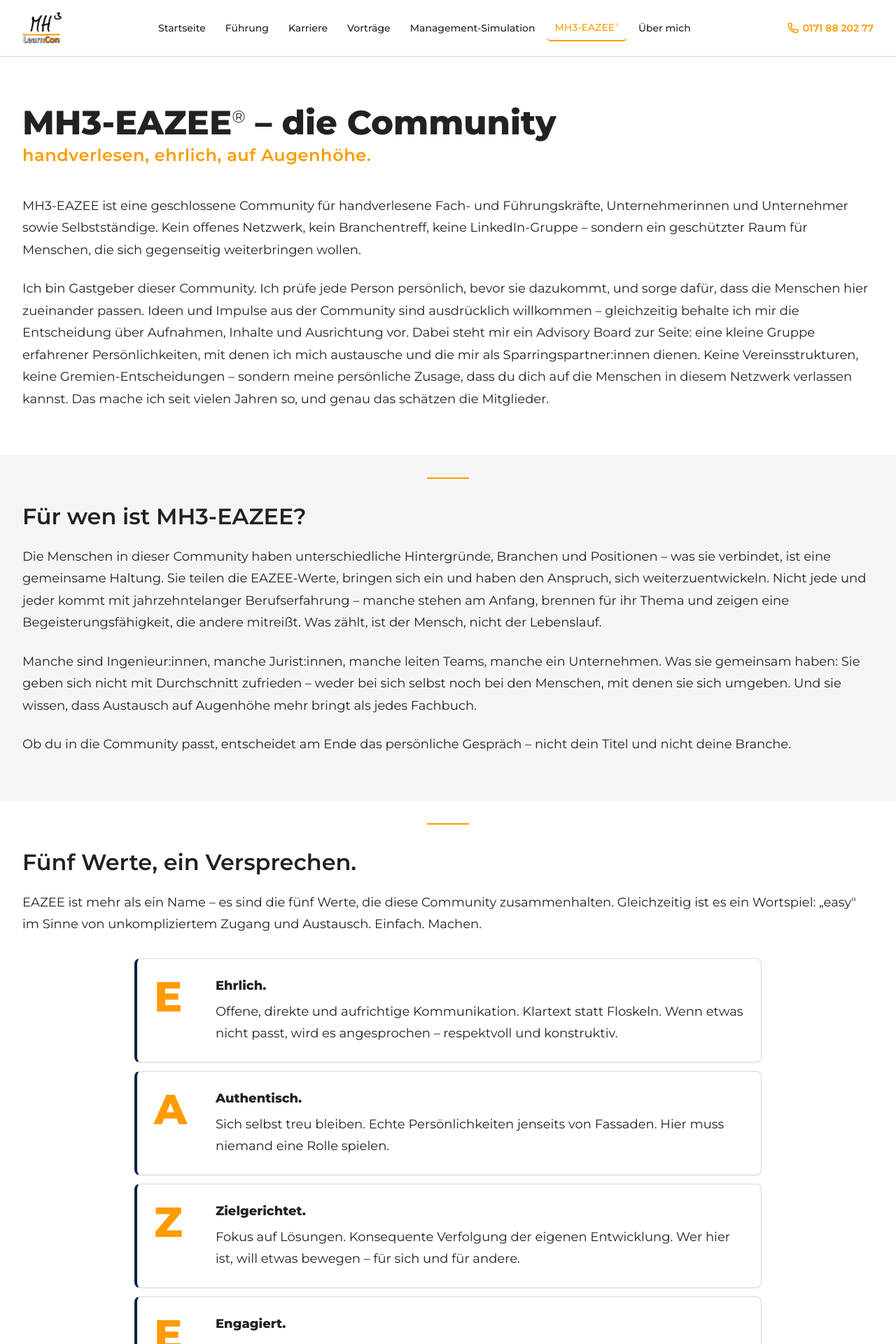
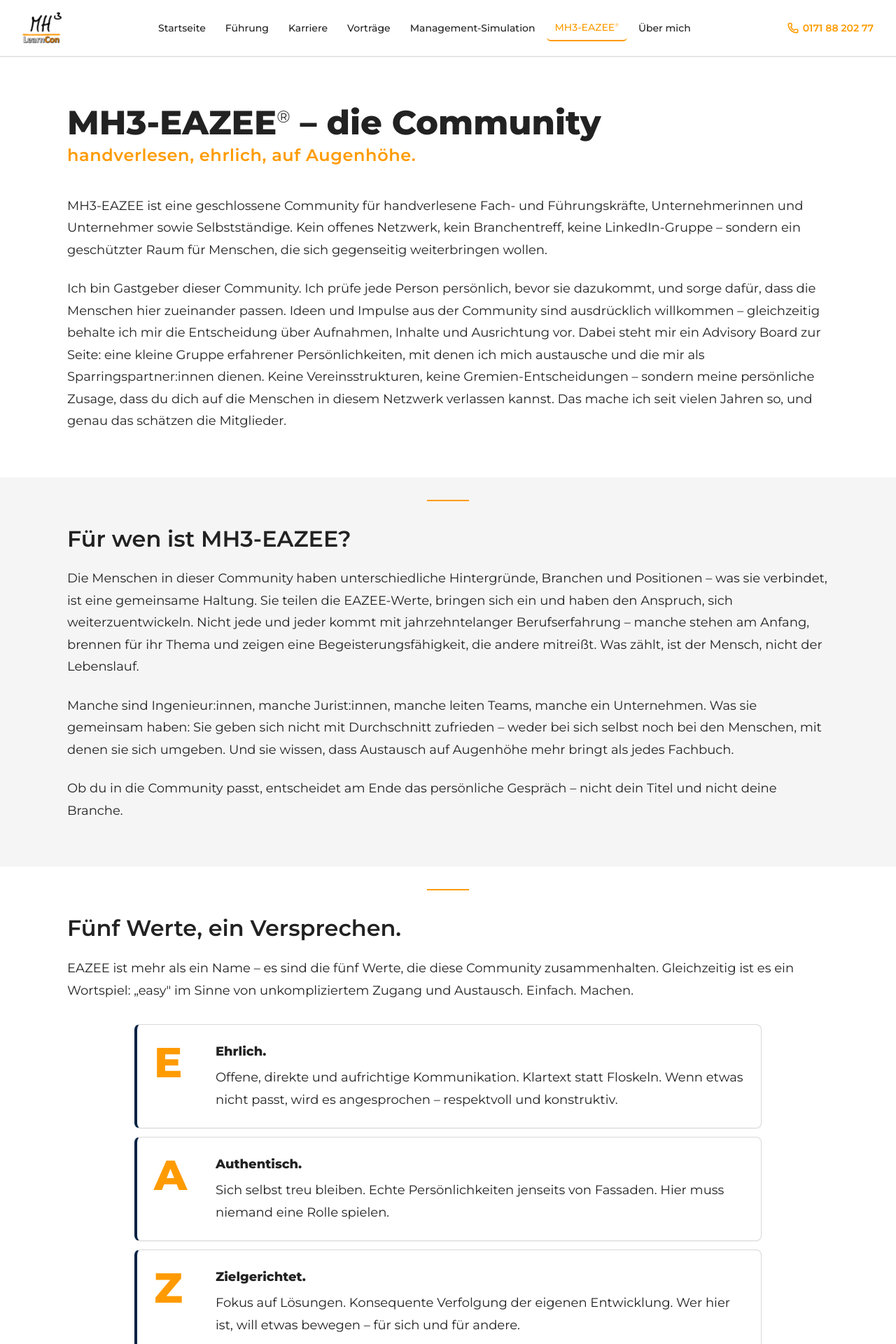
Before and after one commit to MH3-LearnCon/meine-neue-webseite-mit-js, a Next.js app: page /community in a window 1280 px wide. Shown: the top 1920 px of the page at 70% size. Built offline with nearby package versions, Linux system fonts and the light colour scheme.

Commit message:
feat(community): Bewegungs-Finish (Reveal/Hover/animated) + Lesebreite max-w-6xl

```diff
--- a/src/app/community/page.tsx
+++ b/src/app/community/page.tsx
@@ -3,6 +3,7 @@
 import InlineContactSection from "@/components/InlineContactSection";
 import { ProcessSteps } from "@/components/ProcessSteps";
 import SituationCard from "@/components/SituationCard";
+import Reveal from "@/components/Reveal";
 import { R } from "@/components/R";
 
 const COMMUNITY_FORMATS = [
@@ -92,7 +93,7 @@
     <div className="animate-fade-in">
       {/* ── Section 1: Hero ─────────────────────────────────────────── */}
       <section className="bg-white pt-12 md:pt-16 pb-12 md:pb-16">
-        <div className="max-w-7xl mx-auto px-4 sm:px-6 lg:px-8">
+        <div className="max-w-6xl mx-auto px-4 sm:px-6 lg:px-8">
           <h1 className="text-h1 font-extrabold text-brand-text leading-tight">
             MH3-EAZEE<R /> – die Community
           </h1>
@@ -127,7 +128,7 @@
 
       {/* ── Section 2: Für wen? ─────────────────────────────────────── */}
       <section className="bg-[#F5F5F5] pt-6 md:pt-8 pb-12 md:pb-16">
-        <div className="max-w-7xl mx-auto px-4 sm:px-6 lg:px-8">
+        <div className="max-w-6xl mx-auto px-4 sm:px-6 lg:px-8">
           <div
             className="w-[60px] h-[2px] bg-orange mx-auto mb-6 md:mb-8"
             aria-hidden="true"
@@ -163,7 +164,7 @@
 
       {/* ── Section 3: EAZEE-Werte ──────────────────────────────────── */}
       <section className="bg-white pt-6 md:pt-8 pb-12 md:pb-16">
-        <div className="max-w-7xl mx-auto px-4 sm:px-6 lg:px-8">
+        <div className="max-w-6xl mx-auto px-4 sm:px-6 lg:px-8">
           <div
             className="w-[60px] h-[2px] bg-orange mx-auto mb-6 md:mb-8"
             aria-hidden="true"
@@ -179,11 +180,9 @@
           </p>
 
           <div className="max-w-4xl mx-auto space-y-3 mt-8">
-            {COMMUNITY_VALUES.map(({ letter, title, description }) => (
-              <article
-                key={title}
-                className="rounded-lg border border-brand-gray-mid-light border-l-4 border-l-denver-blue bg-white p-4 shadow-sm md:p-6"
-              >
+            {COMMUNITY_VALUES.map(({ letter, title, description }, i) => (
+              <Reveal key={title} delay={i * 80}>
+                <article className="rounded-lg border border-brand-gray-mid-light border-l-4 border-l-denver-blue bg-white p-4 shadow-sm md:p-6">
                   <div className="flex items-start gap-4 md:gap-6">
                     <span className="text-5xl md:text-6xl font-extrabold text-orange leading-none shrink-0 min-w-[3rem] md:min-w-[4rem]">
                       {letter}
@@ -198,6 +197,7 @@
                     </div>
                   </div>
                 </article>
+              </Reveal>
             ))}
           </div>
 
@@ -226,6 +226,7 @@
             Gastgeber organisiere und moderiere.
           </p>
 
+          <Reveal>
             <div className="grid grid-cols-1 md:grid-cols-2 gap-6 md:gap-8 mt-6">
               {COMMUNITY_FORMATS.map(({ title, description }) => (
                 <SituationCard
@@ -234,9 +235,11 @@
                   body={description}
                   compact
                   accent="blue"
+                  hover
                 />
               ))}
             </div>
+          </Reveal>
 
           <p className="text-body text-brand-text mt-8">
             Alle Formate finden auf einer zentralen Plattform statt – kein
@@ -264,6 +267,7 @@
           </p>
 
           <ProcessSteps
+            animated
             steps={[
               {
                 step: 1,
```
Lines whose indentation alone changed are shown as unchanged.
